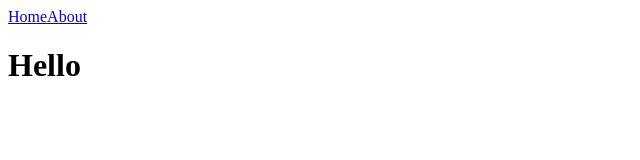
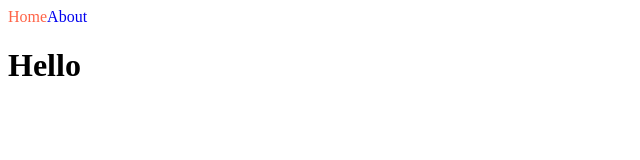
Before and after one commit to suzz-in/nomad_nextjs-intro, a Next.js app in the folder nextjs-intro/: page / in a window 1280 px wide. Shown: the top 160 px of the page, without its empty margins (0-640 px from the left). Built offline with nearby package versions, Linux system fonts and the light colour scheme.

Commit message:
css사용(css모듈)

```diff
--- a/nextjs-intro/components/NavBar.js
+++ b/nextjs-intro/components/NavBar.js
@@ -1,10 +1,19 @@
 import Link from "next/link";
+import { useRouter } from "next/router";
+import styles from "./NavBar.module.css";
 
 export default function NavBar() {
+  const router = useRouter();
   return (
     <nav>
-      <Link href="/">Home</Link>
-      <Link href="/about">About</Link>
+      <Link href="/" legacyBehavior>
+        <a className={`${styles.link} ${router.pathname === "/" ? styles.active : ""}`}>Home</a>
+      </Link>
+      <Link href="/about" legacyBehavior>
+        <a className={`${styles.link} ${router.pathname === "/about" ? styles.active : ""}`}>
+          About
+        </a>
+      </Link>
     </nav>
   );
 }
--- /dev/null
+++ b/nextjs-intro/components/NavBar.module.css
@@ -0,0 +1,8 @@
+.link {
+    text-decoration: none;
+}
+
+
+.active {
+    color: tomato
+}
```
